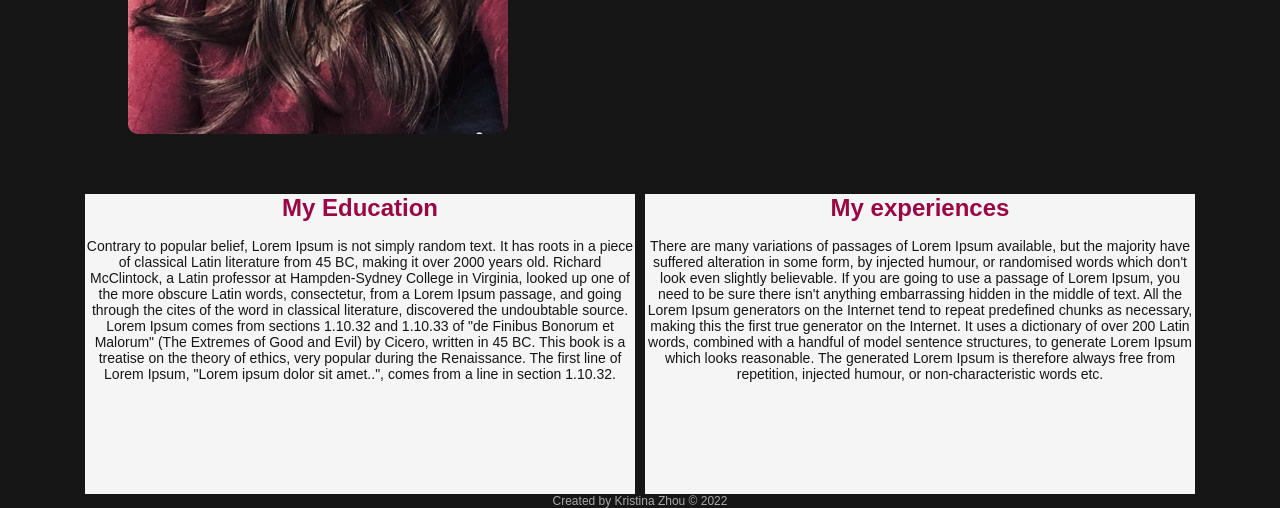
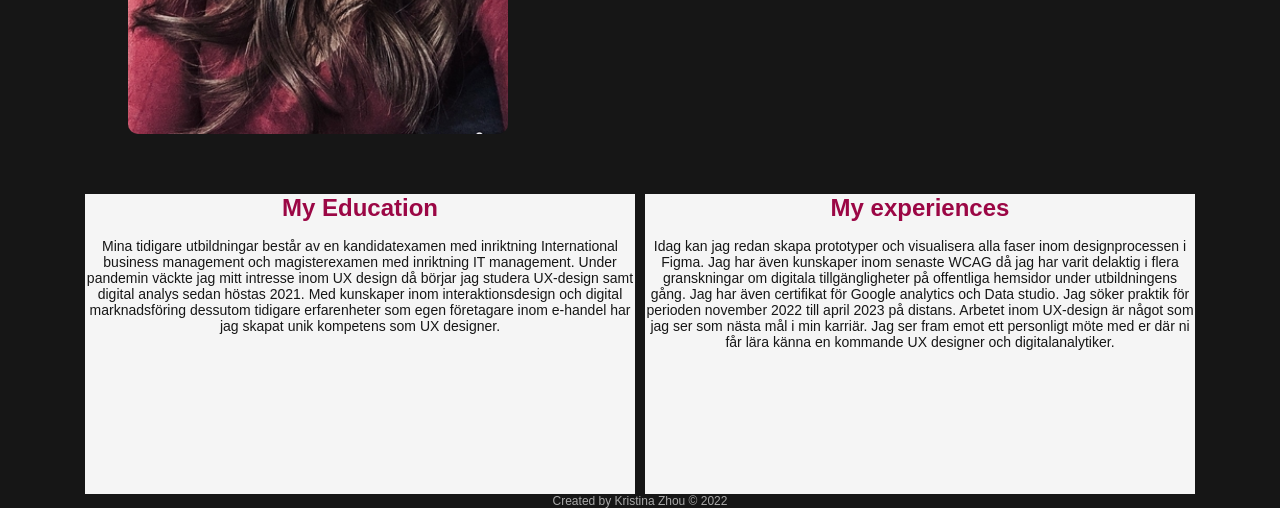
Before and after one commit to Krissiezh/Inlamning2, a plain HTML site: page index.html in a window 1280 px wide. Shown: the part 496-1004 px from the top of the page. Drawn offline with nearby package versions, Linux system fonts and the light colour scheme.

Commit message:
Update index.html

```diff
--- a/index.html
+++ b/index.html
@@ -43,28 +43,18 @@
             <div class="box1">
                 <h3> My Education </h3>
                 <br>
-                <p> Contrary to popular belief, Lorem Ipsum is not simply random text. It has roots in a piece of
-                    classical Latin literature from 45 BC, making it over 2000 years old. Richard McClintock, a Latin
-                    professor at Hampden-Sydney College in Virginia, looked up one of the more obscure Latin words,
-                    consectetur, from a Lorem Ipsum passage, and going through the cites of the word in classical
-                    literature, discovered the undoubtable source. Lorem Ipsum comes from sections 1.10.32 and 1.10.33
-                    of "de Finibus Bonorum et Malorum" (The Extremes of Good and Evil) by Cicero, written in 45 BC. This
-                    book is a treatise on the theory of ethics, very popular during the Renaissance. The first line of
-                    Lorem Ipsum, "Lorem ipsum dolor sit amet..", comes from a line in section 1.10.32. </p>
+                <p> Mina tidigare utbildningar består av en kandidatexamen med inriktning International business management och magisterexamen med inriktning IT management. Under pandemin väckte jag mitt intresse inom UX design då börjar jag studera UX-design samt digital analys sedan höstas 2021. Med kunskaper inom interaktionsdesign och digital marknadsföring dessutom tidigare erfarenheter som egen företagare inom e-handel har jag skapat unik kompetens som UX designer.
+</p>
 
             </div>
 
             <div class="box2">
                 <h3> My experiences</h3>
                 <br>
-                <p> There are many variations of passages of Lorem Ipsum available, but the majority have suffered
-                    alteration in some form, by injected humour, or randomised words which don't look even slightly
-                    believable. If you are going to use a passage of Lorem Ipsum, you need to be sure there isn't
-                    anything embarrassing hidden in the middle of text. All the Lorem Ipsum generators on the Internet
-                    tend to repeat predefined chunks as necessary, making this the first true generator on the Internet.
-                    It uses a dictionary of over 200 Latin words, combined with a handful of model sentence structures,
-                    to generate Lorem Ipsum which looks reasonable. The generated Lorem Ipsum is therefore always free
-                    from repetition, injected humour, or non-characteristic words etc. </p>
+                <p>
+Idag kan jag redan skapa prototyper och visualisera alla faser inom designprocessen i Figma. Jag har även kunskaper inom senaste WCAG då jag har varit delaktig i flera granskningar om digitala tillgängligheter på offentliga hemsidor under utbildningens gång. Jag har även certifikat för Google analytics och Data studio.
+Jag söker praktik för perioden november 2022 till april 2023 på distans. Arbetet inom UX-design är något som jag ser som nästa mål i min karriär. Jag ser fram emot ett personligt möte med er där ni får lära känna en kommande UX designer och digitalanalytiker.
+ </p>
 
 
             </div>
```
